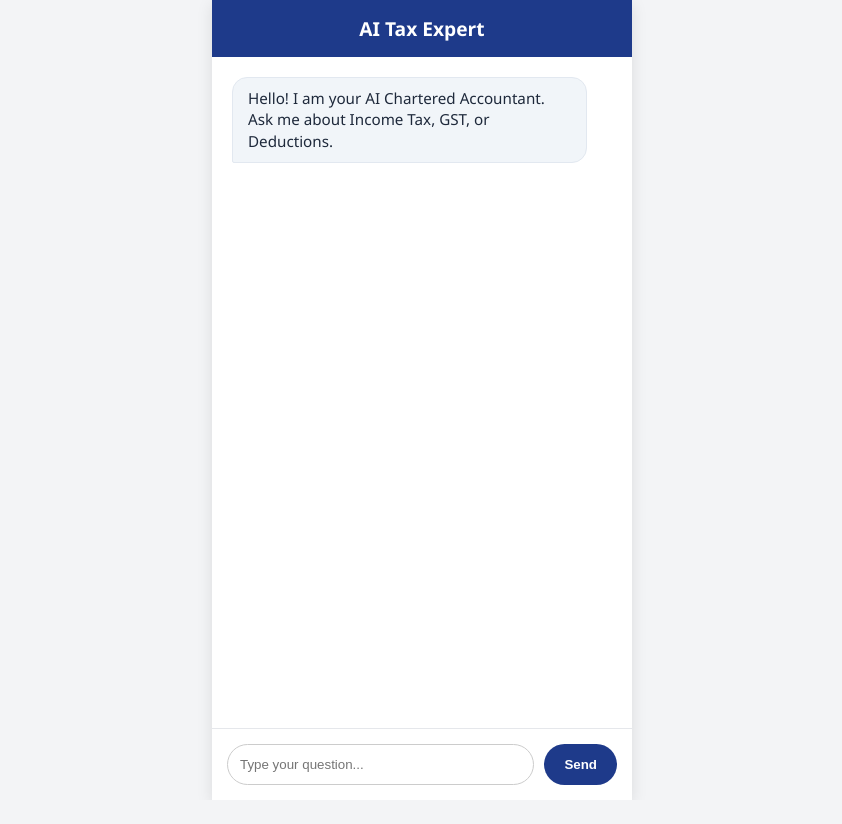
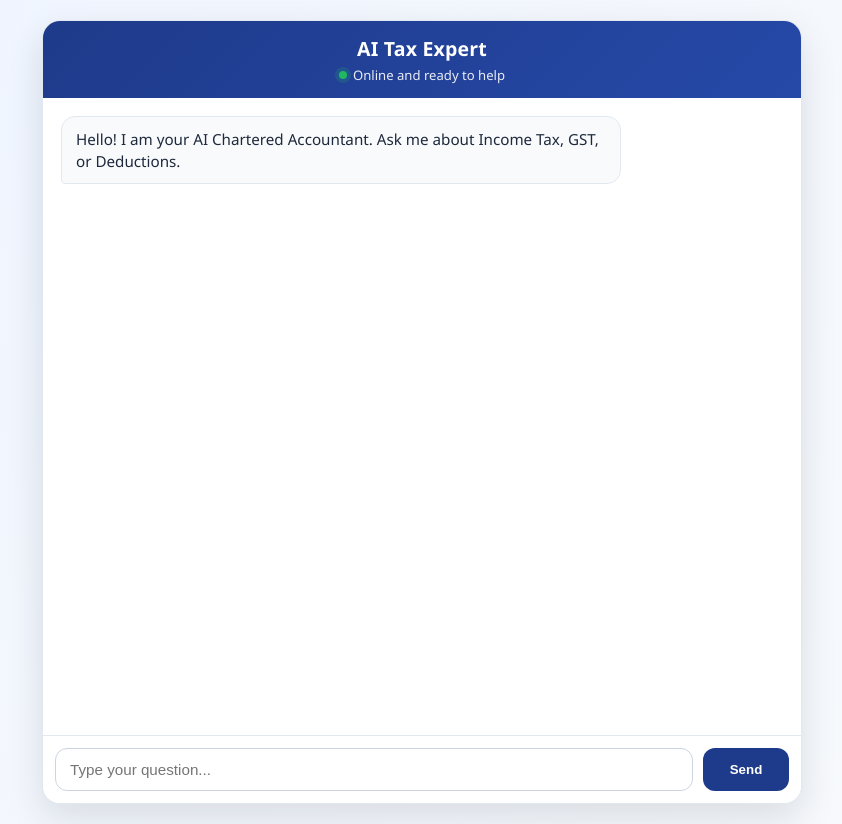
Before and after one commit to Zaidnaz/ca_ai, a website: page index.html in a window 1280 px wide. Shown: the whole page, without its empty margins (218-1060 px from the left). Before the commit the page ends 800 px from the top, so only its background shows below. Drawn offline with Linux system fonts and the light colour scheme.

Commit message:
hello world

```diff
--- a/index.html
+++ b/index.html
@@ -5,30 +5,185 @@
     <meta name="viewport" content="width=device-width, initial-scale=1.0">
     <title>AI Chartered Accountant</title>
     <style>
-        body { font-family: 'Segoe UI', sans-serif; background-color: #f3f4f6; margin: 0; display: flex; justify-content: center; height: 100vh; }
-        .app-container { width: 100%; max-width: 420px; background: white; display: flex; flex-direction: column; box-shadow: 0 4px 15px rgba(0,0,0,0.1); height: 100%; }
+        :root {
+            --bg-start: #eef4ff;
+            --bg-end: #f8fafc;
+            --panel: #ffffff;
+            --primary: #1e3a8a;
+            --primary-strong: #172d6d;
+            --text: #0f172a;
+            --muted: #64748b;
+            --line: #e2e8f0;
+            --ai-bubble: #f8fafc;
+            --danger: #c81e1e;
+        }
 
-        header { background-color: #1e3a8a; color: white; padding: 15px; text-align: center; }
-        header h1 { margin: 0; font-size: 1.2rem; }
-        header span { font-size: 0.8rem; opacity: 0.8; }
+        * { box-sizing: border-box; }
 
-        #chat-box { flex: 1; padding: 20px; overflow-y: auto; display: flex; flex-direction: column; gap: 15px; background: #fff; }
-        .message { padding: 10px 15px; border-radius: 15px; max-width: 85%; line-height: 1.4; font-size: 0.95rem; }
-        .user { background-color: #1e3a8a; color: white; align-self: flex-end; border-bottom-right-radius: 2px; }
-        .ai { background-color: #f1f5f9; color: #1e293b; align-self: flex-start; border-bottom-left-radius: 2px; border: 1px solid #e2e8f0; }
+        body {
+            margin: 0;
+            min-height: 100dvh;
+            display: flex;
+            justify-content: center;
+            align-items: center;
+            padding: clamp(8px, 2vw, 20px);
+            font-family: "Segoe UI", Tahoma, Geneva, Verdana, sans-serif;
+            background: radial-gradient(circle at top left, var(--bg-start), var(--bg-end));
+            color: var(--text);
+        }
 
-        .input-area { padding: 15px; border-top: 1px solid #e5e7eb; display: flex; gap: 10px; background: white; }
-        input { flex: 1; padding: 12px; border: 1px solid #ccc; border-radius: 25px; outline: none; }
-        button { background-color: #1e3a8a; color: white; border: none; padding: 10px 20px; border-radius: 25px; cursor: pointer; font-weight: bold; }
-        button:disabled { opacity: 0.6; cursor: not-allowed; }
-        .loader { text-align: center; font-size: 0.8rem; color: #666; margin-bottom: 5px; display: none; }
+        .app-container {
+            width: min(100%, 760px);
+            height: min(100dvh - 16px, 920px);
+            background: var(--panel);
+            display: flex;
+            flex-direction: column;
+            border: 1px solid var(--line);
+            border-radius: 18px;
+            overflow: hidden;
+            box-shadow: 0 14px 36px rgba(15, 23, 42, 0.12);
+        }
+
+        header {
+            background: linear-gradient(135deg, var(--primary), #2649a8);
+            color: #ffffff;
+            padding: 14px 16px;
+            text-align: center;
+        }
+
+        header h1 {
+            margin: 0;
+            font-size: clamp(1.05rem, 1.1rem + 0.15vw, 1.25rem);
+            letter-spacing: 0.2px;
+        }
+
+        .subtitle {
+            margin-top: 4px;
+            display: inline-flex;
+            align-items: center;
+            gap: 6px;
+            font-size: 0.82rem;
+            opacity: 0.9;
+        }
+
+        .status-dot {
+            width: 8px;
+            height: 8px;
+            border-radius: 50%;
+            background-color: #22c55e;
+            box-shadow: 0 0 0 4px rgba(34, 197, 94, 0.18);
+        }
+
+        #chat-box {
+            flex: 1;
+            padding: clamp(12px, 2vw, 18px);
+            overflow-y: auto;
+            display: flex;
+            flex-direction: column;
+            gap: 12px;
+            background: #ffffff;
+            scroll-behavior: smooth;
+        }
+
+        .message {
+            padding: 11px 14px;
+            border-radius: 14px;
+            max-width: min(92%, 560px);
+            line-height: 1.45;
+            font-size: 0.95rem;
+            animation: pop-in 0.2s ease-out;
+            word-break: break-word;
+        }
+
+        .user {
+            background-color: var(--primary);
+            color: #ffffff;
+            align-self: flex-end;
+            border-bottom-right-radius: 4px;
+        }
+
+        .ai {
+            background-color: var(--ai-bubble);
+            color: #1e293b;
+            align-self: flex-start;
+            border: 1px solid var(--line);
+            border-bottom-left-radius: 4px;
+        }
+
+        .input-area {
+            padding: 12px;
+            border-top: 1px solid var(--line);
+            display: flex;
+            gap: 10px;
+            background: #ffffff;
+        }
+
+        input {
+            flex: 1;
+            min-width: 0;
+            padding: 12px 14px;
+            border: 1px solid #cbd5e1;
+            border-radius: 12px;
+            outline: none;
+            font-size: 0.95rem;
+            transition: border-color 0.15s ease, box-shadow 0.15s ease;
+        }
+
+        input:focus {
+            border-color: #3b82f6;
+            box-shadow: 0 0 0 3px rgba(59, 130, 246, 0.2);
+        }
+
+        button {
+            border: none;
+            background-color: var(--primary);
+            color: #ffffff;
+            padding: 0 16px;
+            border-radius: 12px;
+            cursor: pointer;
+            font-weight: 600;
+            min-width: 86px;
+            transition: background-color 0.15s ease, transform 0.08s ease;
+        }
+
+        button:hover:not(:disabled) { background-color: var(--primary-strong); }
+        button:active:not(:disabled) { transform: translateY(1px); }
+        button:disabled { opacity: 0.65; cursor: not-allowed; }
+
+        .loader {
+            text-align: center;
+            font-size: 0.82rem;
+            color: var(--muted);
+            padding: 0 12px 10px;
+            display: none;
+        }
+
+        .error-text { color: var(--danger); }
+
+        @keyframes pop-in {
+            from { opacity: 0; transform: translateY(4px); }
+            to { opacity: 1; transform: translateY(0); }
+        }
+
+        @media (max-width: 600px) {
+            body { padding: 0; }
+            .app-container {
+                width: 100%;
+                height: 100dvh;
+                max-height: none;
+                border-radius: 0;
+                border: none;
+            }
+            .input-area { padding: 10px; }
+            button { min-width: 76px; }
+        }
     </style>
 </head>
 <body>
     <div class="app-container">
         <header>
             <h1>AI Tax Expert</h1>
-
+            <div class="subtitle"><span class="status-dot"></span>Online and ready to help</div>
         </header>
 
         <div id="chat-box">
@@ -43,6 +198,22 @@
     </div>
 
     <script>
+        function escapeHtml(text) {
+            return text
+                .replace(/&/g, '&amp;')
+                .replace(/</g, '&lt;')
+                .replace(/>/g, '&gt;')
+                .replace(/"/g, '&quot;')
+                .replace(/'/g, '&#39;');
+        }
+
+        function appendMessage(chatElement, roleClass, htmlContent, extraClass = '') {
+            const node = document.createElement('div');
+            node.className = `message ${roleClass} ${extraClass}`.trim();
+            node.innerHTML = htmlContent;
+            chatElement.appendChild(node);
+        }
+
         async function sendMessage() {
             const input = document.getElementById('user-input');
             const btn = document.getElementById('send-btn');
@@ -52,10 +223,11 @@
 
             if (!text) return;
 
-            // Add User Message
-            chat.innerHTML += `<div class="message user">${text}</div>`;
+            // Add user message safely before request starts.
+            appendMessage(chat, 'user', escapeHtml(text));
             input.value = '';
             btn.disabled = true;
+            input.disabled = true;
             loader.style.display = 'block';
             chat.scrollTop = chat.scrollHeight;
 
@@ -70,15 +242,18 @@
 
                 if (res.error) throw new Error(res.error);
 
-                // Add AI Message
-                const cleanText = res.reply.replace(/\*\*(.*?)\*\*/g, '<b>$1</b>').replace(/\n/g, '<br>');
-                chat.innerHTML += `<div class="message ai">${cleanText}</div>`;
+                // Preserve bold formatting and line breaks while sanitizing response text.
+                const safeReply = escapeHtml(res.reply);
+                const cleanText = safeReply.replace(/\*\*(.*?)\*\*/g, '<b>$1</b>').replace(/\n/g, '<br>');
+                appendMessage(chat, 'ai', cleanText);
             } catch (e) {
-                chat.innerHTML += `<div class="message ai" style="color:red">Error: ${e.message}</div>`;
+                appendMessage(chat, 'ai', `Error: ${escapeHtml(e.message)}`, 'error-text');
             }
 
             btn.disabled = false;
+            input.disabled = false;
             loader.style.display = 'none';
+            input.focus();
             chat.scrollTop = chat.scrollHeight;
         }
 
```
